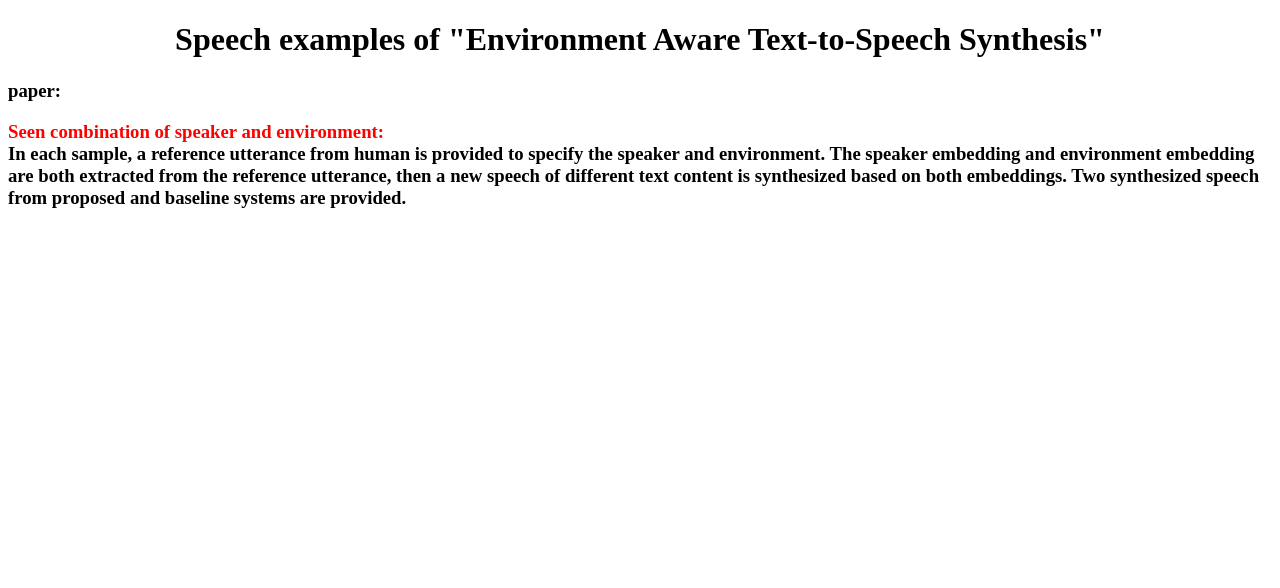
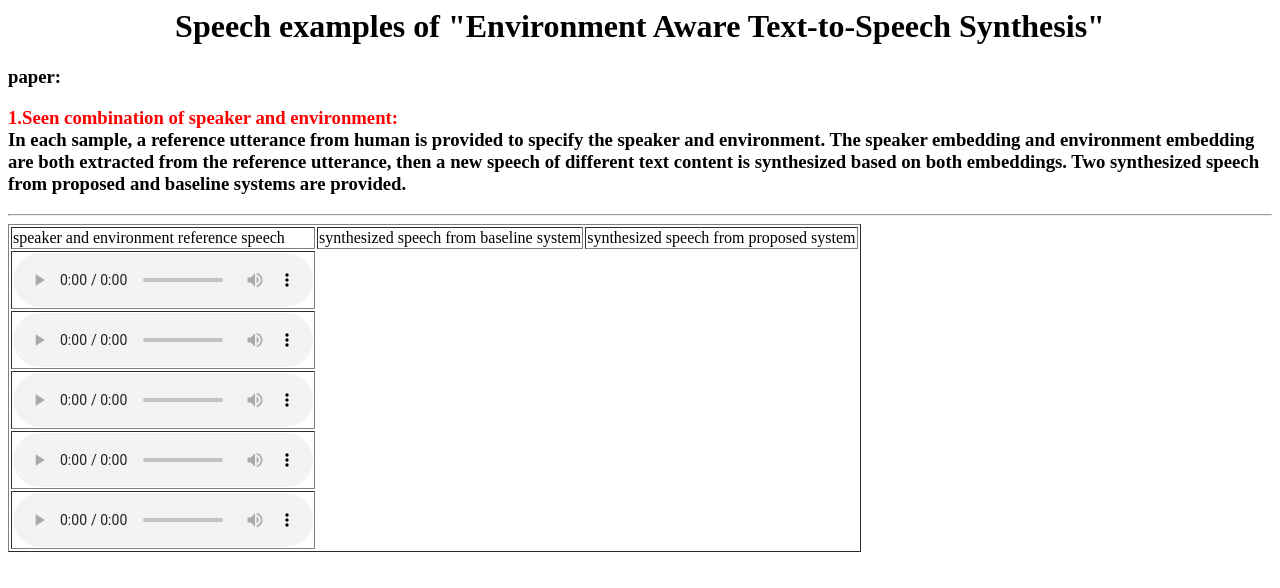
Before and after one commit to daxintan-cuhk/Environment-Aware-TTS, a plain HTML site: page index.html in a window 1280 px wide. Drawn offline with Linux system fonts and the light colour scheme.

Commit message:
Update index.html

```diff
--- a/index.html
+++ b/index.html
@@ -1,5 +1,3 @@
-<!DOCTYPE html>
-<html lang="en">
 <head>
     <meta charset="UTF-8">
     <title>Title</title>
@@ -10,9 +8,41 @@
     paper:
 </h3>
 <h3>
-<span style="color:red">Seen combination of speaker and environment:</span><br>
+<span style="color:red">1.Seen combination of speaker and environment:</span><br>
 In each sample, a reference utterance from human is provided to specify the speaker and environment.
 The speaker embedding and environment embedding are both extracted from the reference utterance, then a new speech
 of different text content is synthesized based on both embeddings. Two synthesized speech from proposed and
 baseline systems are provided.
 </h3>
+<hr>
+<table border='1'>
+<tr>
+<td> speaker and environment reference speech </td>
+<td> synthesized speech from baseline system </td>
+<td> synthesized speech from proposed system </td>
+</tr>
+<tr>
+<td><audio controls='controls'>
+<source src='sample/user_text/speaker_environment_p230_107/reference_audio.wav' type='audio/wav'>
+</audio> </td>
+</tr>
+<tr>
+<td><audio controls='controls'>
+<source src='sample/user_text/speaker_environment_p234_037/reference_audio.wav' type='audio/wav'>
+</audio> </td>
+</tr>
+<tr>
+<td><audio controls='controls'>
+<source src='sample/user_text/speaker_environment_p241_252/reference_audio.wav' type='audio/wav'>
+</audio> </td>
+</tr>
+<tr>
+<td><audio controls='controls'>
+<source src='sample/user_text/speaker_environment_p267_373/reference_audio.wav' type='audio/wav'>
+</audio> </td>
+</tr>
+<tr>
+<td><audio controls='controls'>
+<source src='sample/user_text/speaker_environment_p271_402/reference_audio.wav' type='audio/wav'>
+</audio> </td>
+</tr>
```
